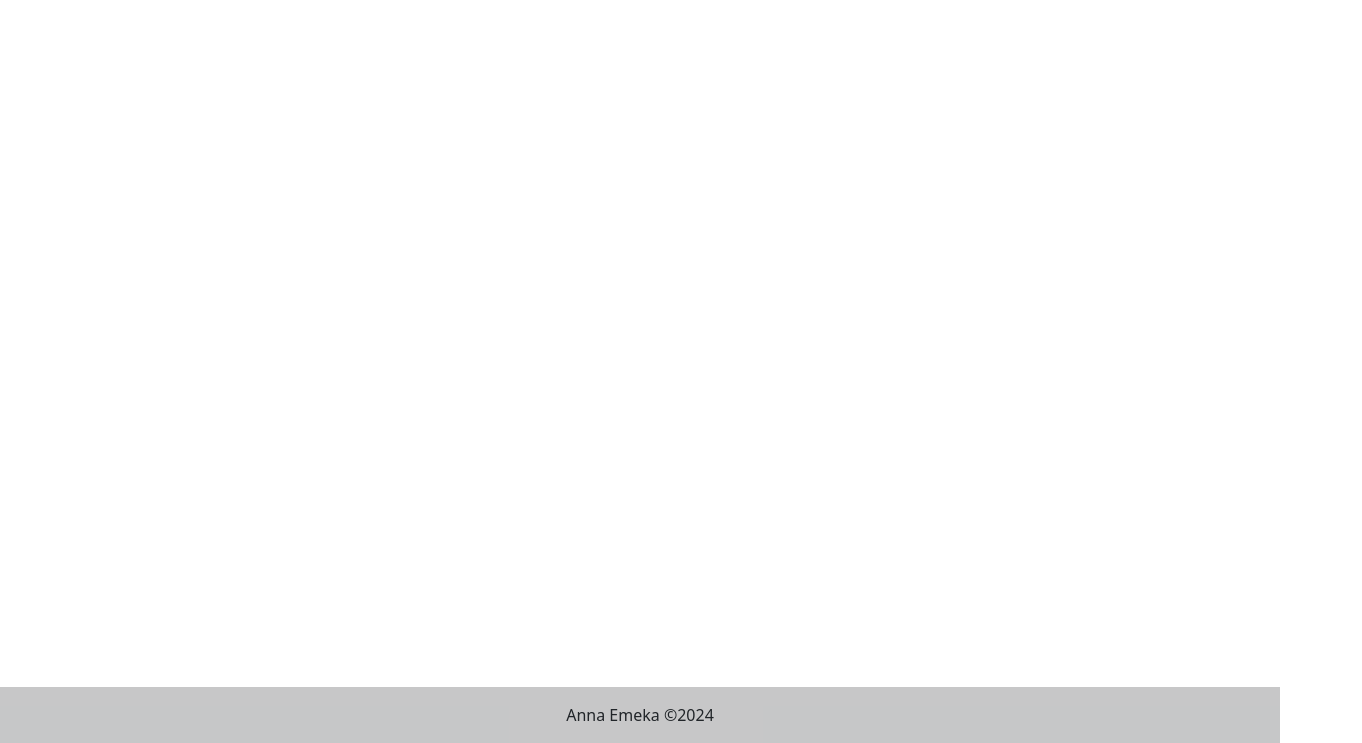
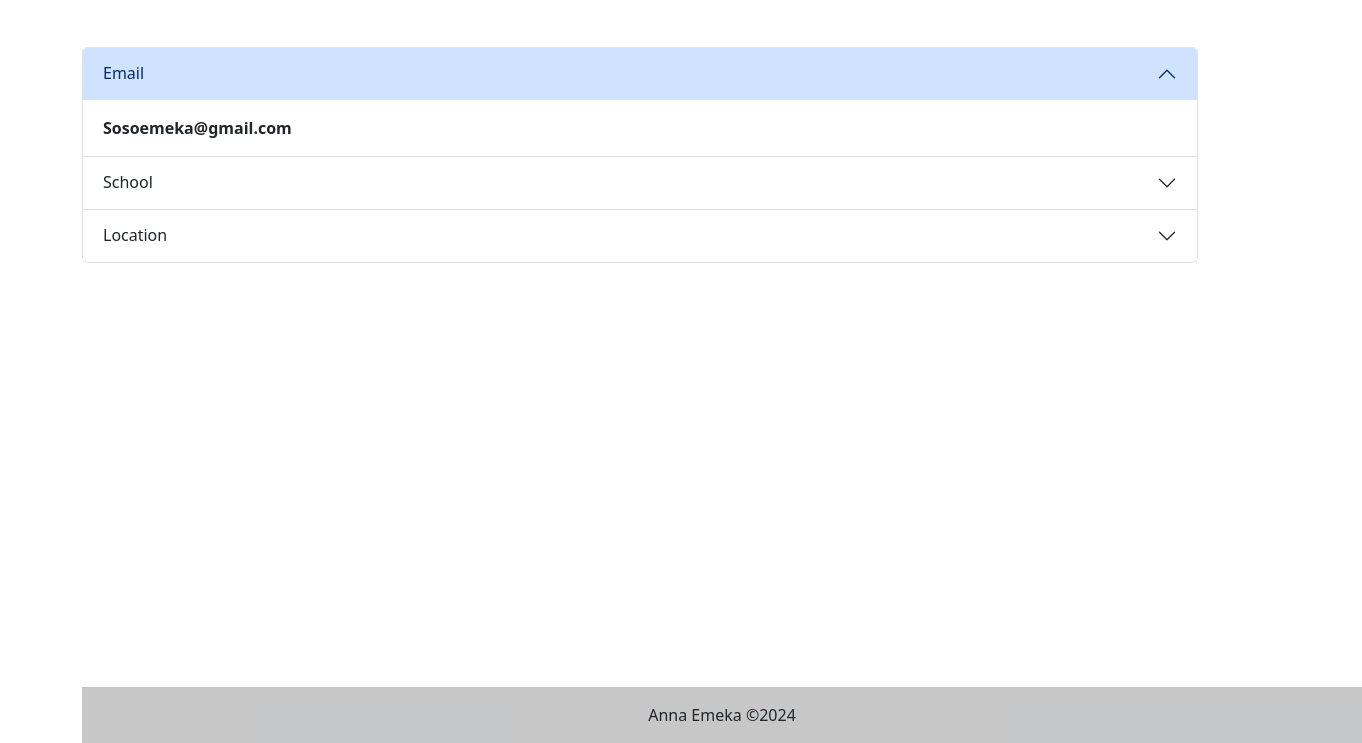
Before and after one commit to anna8emeka/Boot_Camp, a plain HTML site: page Contact.html in a window 1280 px wide. Shown: the part 57-800 px from the top of the page, 1362 px wide, since content can reach past the window. Drawn offline with nearby package versions, Linux system fonts and the light colour scheme.

Commit message:
contact and education page completed

```diff
--- a/Contact.html
+++ b/Contact.html
@@ -16,7 +16,7 @@
                 <span class="navbar-toggler-icon"></span>
               </button>
               <div class="collapse navbar-collapse" id="navbarSupportedContent">
-                <ul class="navbar-nav me-auto mb-2 mb-lg-0">
+                <ul class="navbar-nav ms-auto mb-2 mb-lg-0">
                   <li class="nav-item">
                     <a class="nav-link active" aria-current="page" href="home.html">About me</a>
                   </li>
@@ -35,6 +35,47 @@
               </div>
             </div>
           </nav>
+        <div class="container mt-5">
+            <div class="accordion" id="accordionExample">
+                <div class="accordion-item">
+                  <h2 class="accordion-header">
+                    <button class="accordion-button" type="button" data-bs-toggle="collapse" data-bs-target="#collapseOne" aria-expanded="true" aria-controls="collapseOne">
+                      Email
+                    </button>
+                  </h2>
+                  <div id="collapseOne" class="accordion-collapse collapse show" data-bs-parent="#accordionExample">
+                    <div class="accordion-body">
+                        <b>Sosoemeka@gmail.com </b>
+                    </div>
+                  </div>
+                </div>
+                <div class="accordion-item">
+                  <h2 class="accordion-header">
+                    <button class="accordion-button collapsed" type="button" data-bs-toggle="collapse" data-bs-target="#collapseTwo" aria-expanded="false" aria-controls="collapseTwo">
+                      School
+                    </button>
+                  </h2>
+                  <div id="collapseTwo" class="accordion-collapse collapse" data-bs-parent="#accordionExample">
+                    <div class="accordion-body">
+                      <b>High Point High School</b>
+                    </div>
+                  </div>
+                </div>
+                <div class="accordion-item">
+                  <h2 class="accordion-header">
+                    <button class="accordion-button collapsed" type="button" data-bs-toggle="collapse" data-bs-target="#collapseThree" aria-expanded="false" aria-controls="collapseThree">
+                      Location
+                    </button>
+                  </h2>
+                  <div id="collapseThree" class="accordion-collapse collapse" data-bs-parent="#accordionExample">
+                    <div class="accordion-body">
+                       <b>3601 Powder Mill Rd, Beltsville, MD 20705</b>
+                    </div>
+                  </div>
+                </div>
+
+
+          <!--footer-->
           <footer class="bg-light" style="position: absolute;bottom: 0;width: 100%;">
             <div class="text-center p-3" style=" background-color:rgba(0,0,0,0.2);">Anna Emeka &copy;2024</div>
           </footer>
```
Also changed, not shown: Education.html (+12 -1 lines), project.html (+1 -1 lines), .images.jfif (added), images/eagle.jfif (added), images/images - Copy (2).jfif (added), images/images - Copy.jfif (added), images/images.jfif (added).
